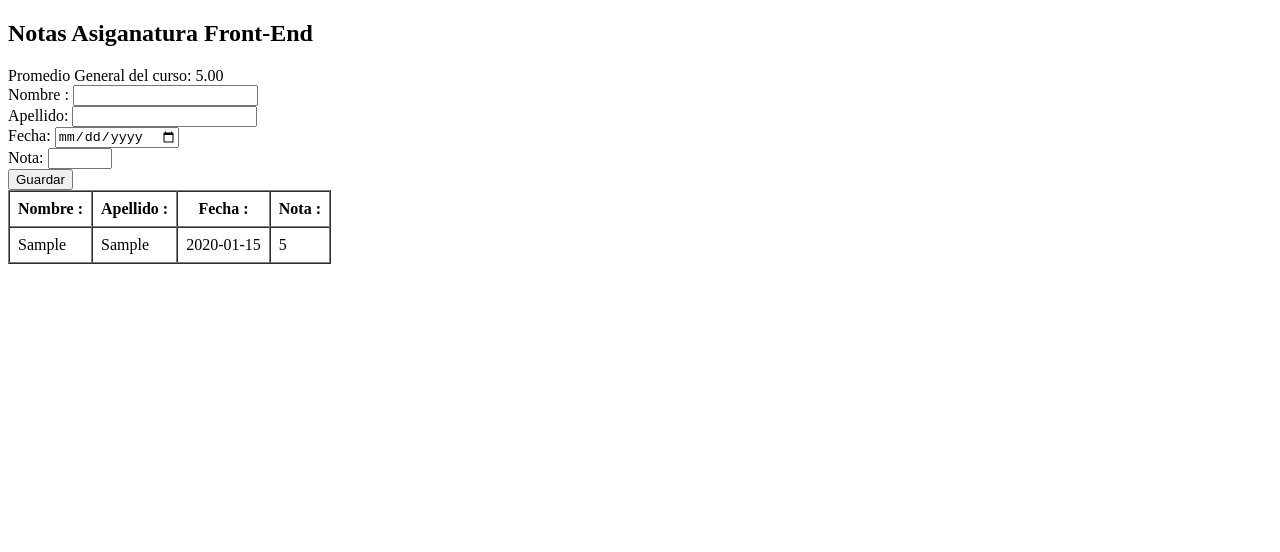
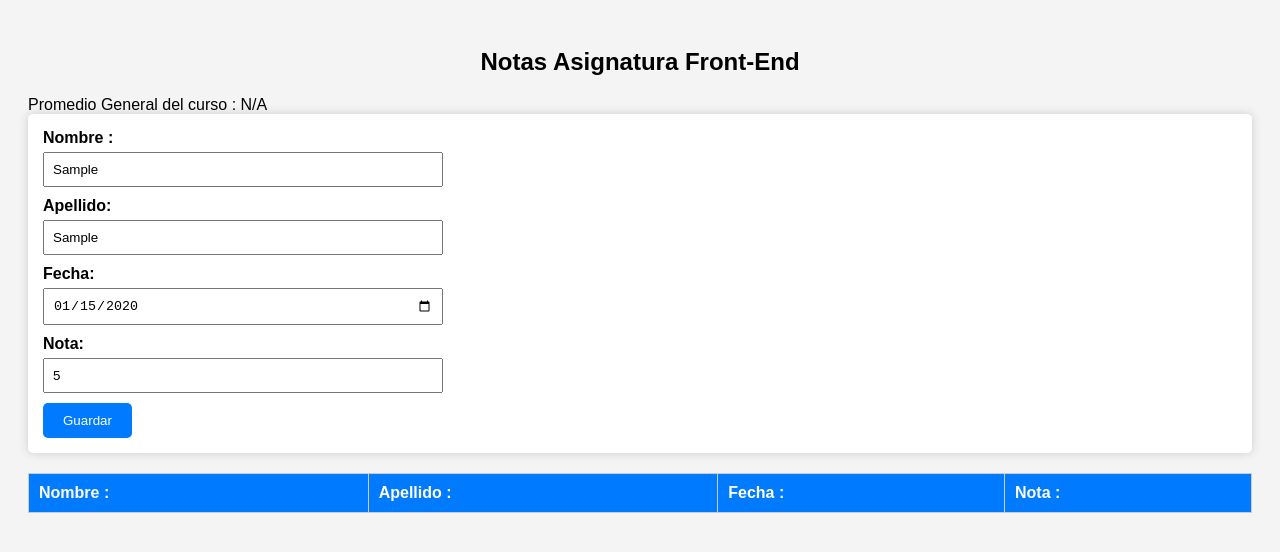
Before and after one commit to tron02/Certamen-2, a plain HTML site: page index.html in a window 1280 px wide. Both pictures are taken after typing "Sample", "Sample", "2020-01-15", "5" into the empty fields and a click on the button "Guardar". Drawn offline with Linux system fonts and the light colour scheme.

Commit message:
Style – estilos implementados en proyecto.

```diff
--- a/index.html
+++ b/index.html
@@ -1,29 +1,34 @@
 <!DOCTYPE html>
-<html lang="en">
+<html lang="es">
 <head>
     <meta charset="UTF-8">
     <meta name="viewport" content="width=device-width, initial-scale=1.0">
     <title>Document</title>
+    <link rel="stylesheet" href="style.css">
 </head>
 <body>
-    <h2>Notas Asiganatura Front-End</h2>
+    <h2>Notas Asignatura Front-End</h2>
     <div id="average">Promedio General del curso : N/A</div>
-    <form id="studentForm">
+    <form id="studentForm" novalidate>
         <div>
             <label for="name">Nombre :</label>
             <input type="text" id="name" required>
+            <span class="error" id="errorName"></span>
         </div>
         <div>
             <label for="lastName">Apellido: </label>
             <input type="text" id="lastName" required>
+            <span class="error" id="errorLastName"></span>
         </div>
         <div>
             <label for="date">Fecha: </label>
             <input type="date" id="date" required>
+            <span class="error" id="errorDate"></span>
         </div>
         <div>
             <label for="grade">Nota: </label>
             <input type="number" id="grade" step="0.1" min="1" max="7">
+            <span class="error" id="errorGrade"></span>
         </div>
         <button type="submit">Guardar</button>
     </form>
--- a/script.js
+++ b/script.js
@@ -8,10 +8,30 @@ document.getElementById("studentForm").addEventListener("submit",function(e){
  const grade=parseFloat(document.getElementById("grade").value)
  const date=document.getElementById("date").value.trim();
 
- if(grade<1 || grade>7 ||!name ||!lastName || !date || isNaN(grade)){
-    alert("Error al ingresar los datos")
-    return
+ clearErrors();
+
+ let error = false;
+
+ if (!name) {
+    showError("errorName", "El nombre es obligatorio.");
+    error = true;
  }
+
+ if (!lastName) {
+    showError("errorLastName", "El apellido es obligatorio.");
+ }
+
+ if (!date) {
+    showError("errorDate", "La fecha es obligatoria.");
+    error = true;
+ }
+
+ if (!gradeValue || isNaN(grade) || grade < 1 || grade > 7) {
+    showError("errorGrade", "La nota debe estar entre 1.0 y 7.0.");
+    error = true;
+ }
+
+ if (error) return;
 
  const student={name,lastName,date,grade}
  students.push(student)
@@ -21,6 +41,7 @@ actualizarPromedio();
  this.reset()
 
 });
+
 const tableBody=document.querySelector("#studentsTable tbody");
 function addStudentToTable(student){
     const row=document.createElement("tr");
@@ -41,3 +62,12 @@ function actualizarPromedio() {
    const promedio = (suma / students.length).toFixed(2);
    promedioDiv.textContent = `Promedio General del curso: ${promedio}`;
 }
+
+function showError(id, message) {
+   document.getElementById(id).textContent = message;
+}
+
+function clearErrors() {
+   const errors = document.querySelectorAll(".error");
+   errors.forEach(error => error.textContent="");
+}
--- /dev/null
+++ b/style.css
@@ -0,0 +1,79 @@
+body {
+    font-family: Arial, sans-serif;
+    background-color: #f4f4f4;
+    padding: 20px;
+}
+
+h2 {
+    text-align: center;
+}
+
+form {
+    margin-bottom: 20px;
+    background-color: white;
+    padding: 15px;
+    border-radius: 5px;
+    box-shadow: 0 0 10px #ccc;
+}
+
+form div {
+    margin-bottom: 10px;
+}
+
+label {
+    display: block;
+    margin-bottom: 5px;
+    font-weight: bold;
+}
+
+input {
+    padding: 8px;
+    width: 100%;
+    max-width: 400px;
+    box-sizing: border-box;
+}
+
+button {
+    padding: 10px 20px;
+    background-color: #007bff;
+    color: white;
+    border: none;
+    cursor: pointer;
+    border-radius: 5px;
+}
+
+button:hover {
+    background-color: #0056b3;
+}
+
+.error {
+    color: red;
+    font-size: 0.85em;
+}
+
+table {
+    width: 100%;
+    border-collapse: collapse;
+    background-color: white;
+}
+
+th {
+    background-color: #007bff;
+    color: white;
+}
+
+th, td {
+    padding: 10px;
+    text-align: left;
+    border: 1px solid #ccc;
+}
+
+@media (max-width: 600px) {
+    body {
+        padding: 10px;
+    }
+
+    table, input, button {
+        font-size: 14px;
+    }
+}
```
